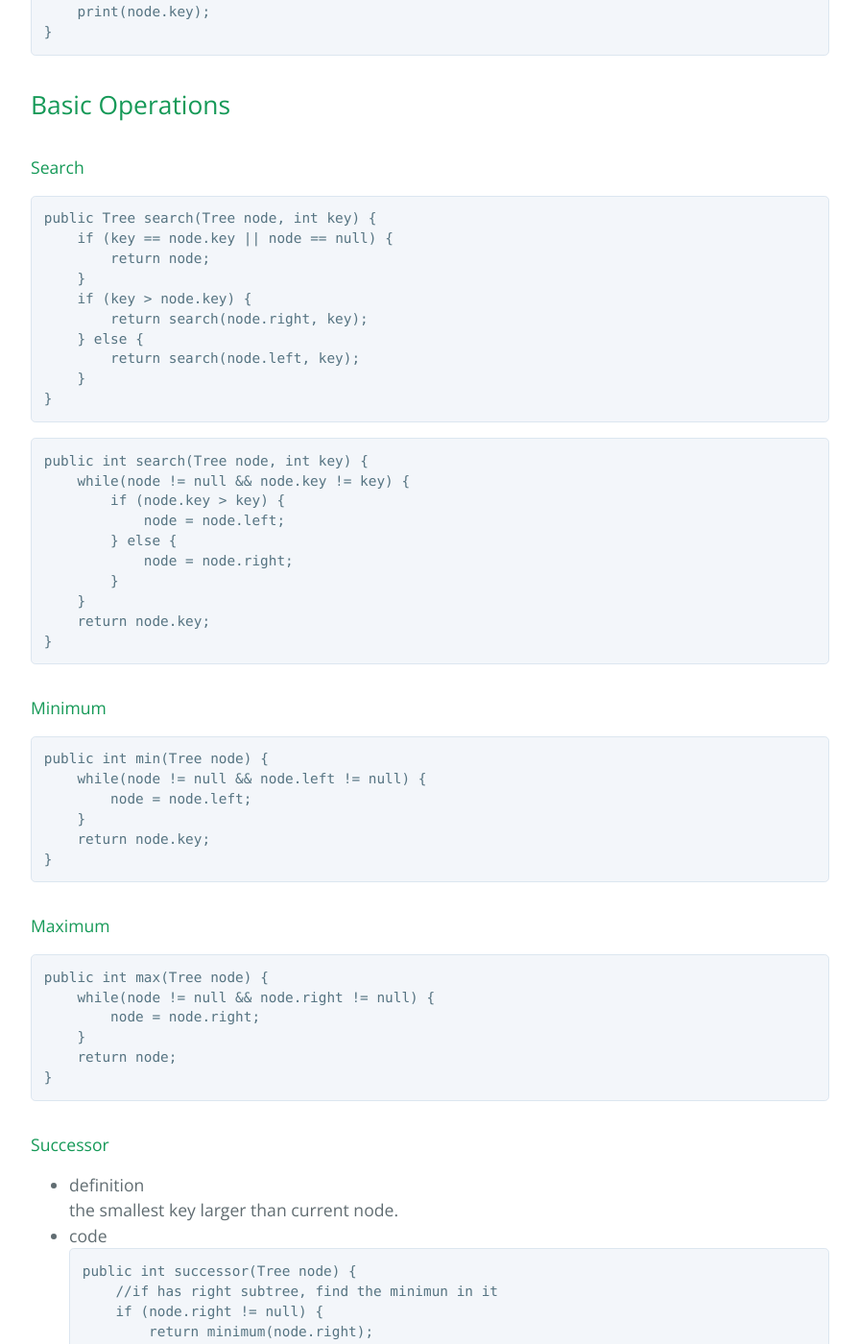
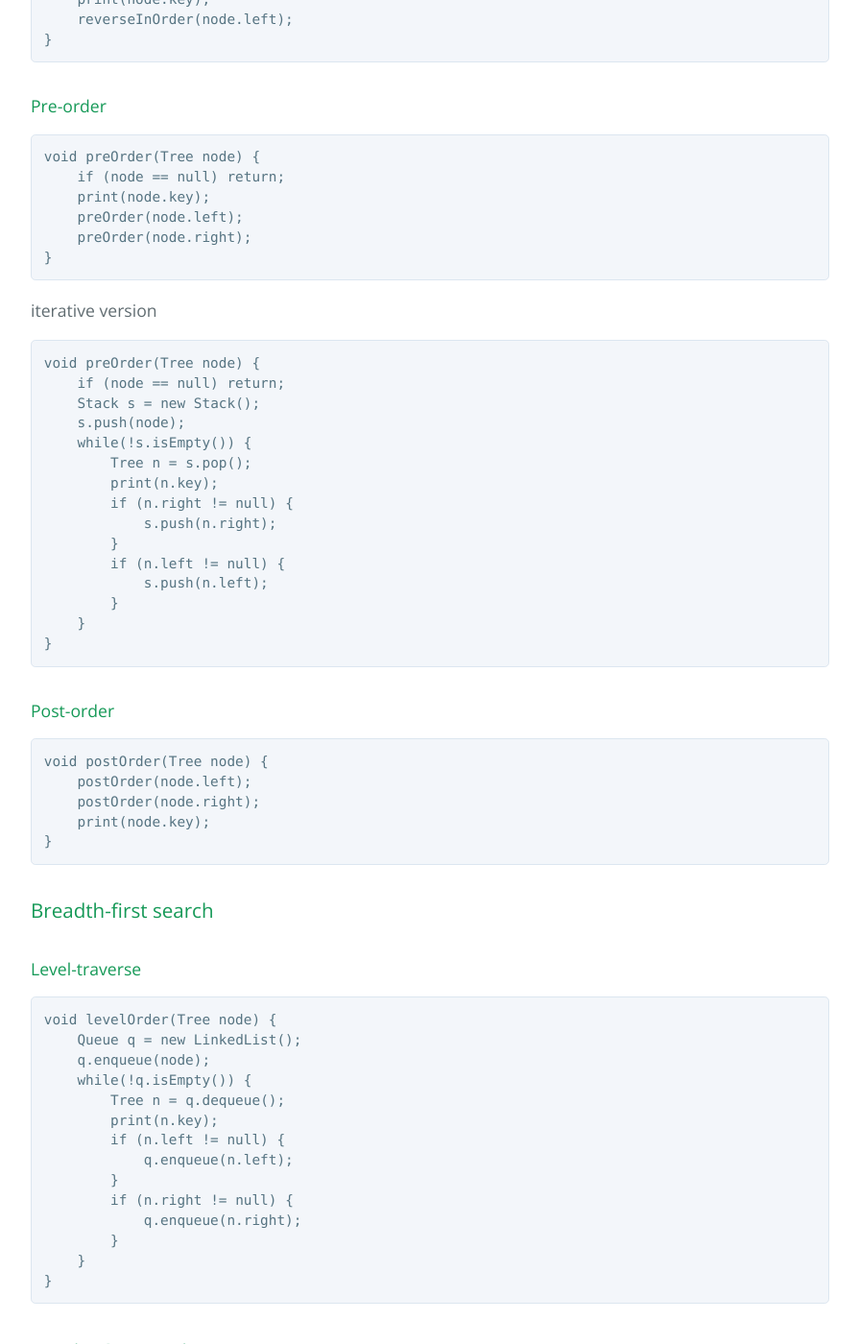
Before and after one commit to dreamhb/dreamhb.github.io, a Jekyll site: the page built from _posts/2021-06-19-DS-Binary-Search-Tree.md, in a window 1280 px wide and 1400 px high, scrolled down 1770 px. Shown: the whole window at 96% size, without its empty margins (192-1087 px from the left). Built offline with Jekyll 4.4.1, drawn with Linux system fonts in a browser that asks for light colours; comment, search, counter and statistics services are not loaded; some of the changed text lies outside the part shown.

````diff
--- a/_posts/2021-06-19-DS-Binary-Search-Tree.md
+++ b/_posts/2021-06-19-DS-Binary-Search-Tree.md
@@ -17,21 +17,52 @@ Let x be a node in a binary search tree. If y is a node in the left subtree of x
 
 ## Traverse
 
+### Depth-first search
 ####   In-order
 ```java
-    void inOrder(Tree node) {
-        inOrder(node.left);
-        print(node.key);
-        inOrder(node.right);
-    }
+void inOrder(Tree node) {
+    inOrder(node.left);
+    print(node.key);
+    inOrder(node.right);
+}
+```
+
+#### Reverse In-order
+print node in desceding order
+```java
+void reverseInOrder(Tree node) {
+    reverseInOrder(node.right);
+    print(node.key);
+    reverseInOrder(node.left);
+}
 ```
 
 ####  Pre-order
 ```java
 void preOrder(Tree node) {
+    if (node == null) return;
     print(node.key);
     preOrder(node.left);
     preOrder(node.right);
+}
+```
+
+iterative version
+```java
+void preOrder(Tree node) {
+    if (node == null) return;
+    Stack s = new Stack();
+    s.push(node);
+    while(!s.isEmpty()) {
+        Tree n = s.pop();
+        print(n.key);
+        if (n.right != null) {
+            s.push(n.right);
+        }
+        if (n.left != null) {
+            s.push(n.left);
+        }
+    }
 }
 ```
 
@@ -43,6 +74,27 @@ void postOrder(Tree node) {
     print(node.key);
 }
 ```
+
+### Breadth-first search
+#### Level-traverse
+```java
+void levelOrder(Tree node) {
+    Queue q = new LinkedList();
+    q.enqueue(node);
+    while(!q.isEmpty()) {
+        Tree n = q.dequeue();
+        print(n.key);
+        if (n.left != null) {
+            q.enqueue(n.left);
+        }
+        if (n.right != null) {
+            q.enqueue(n.right);
+        }
+    }
+}
+```
+
+
 ## Basic Operations
 
 ####   Search
````
